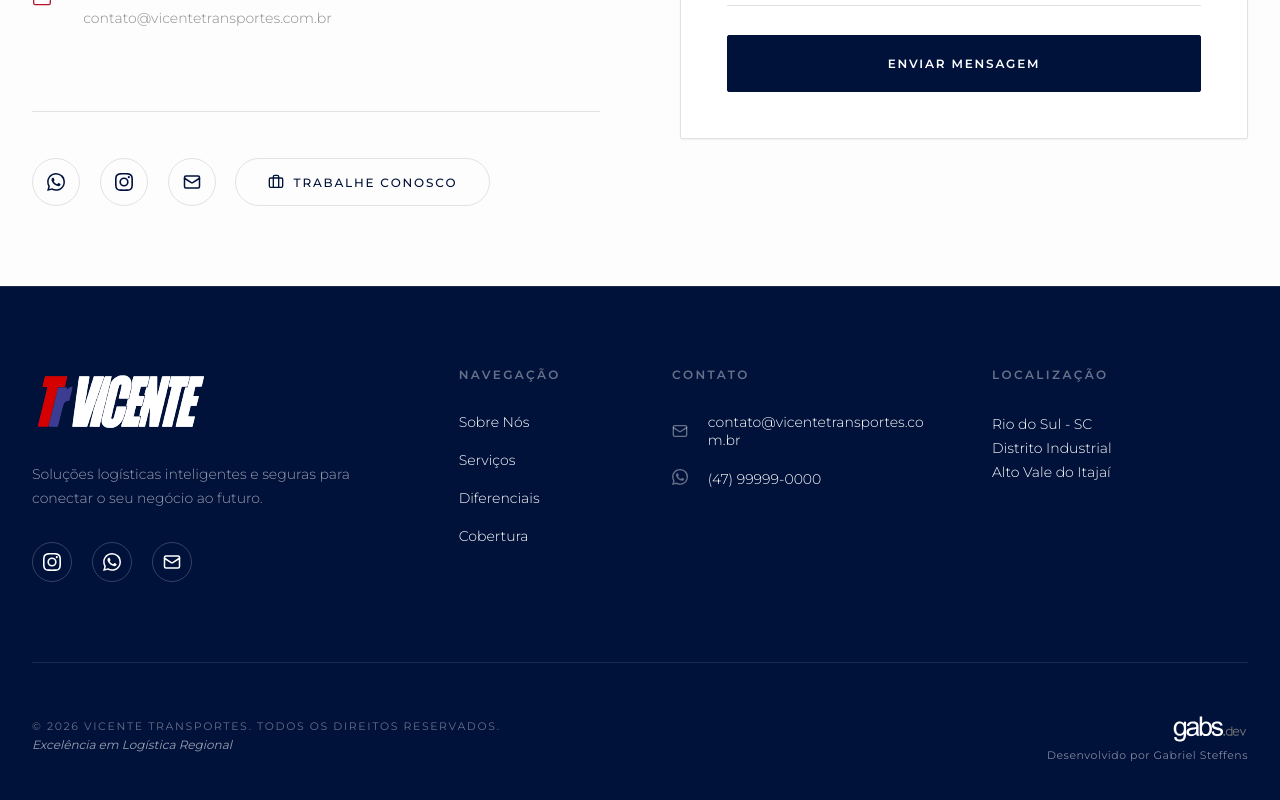
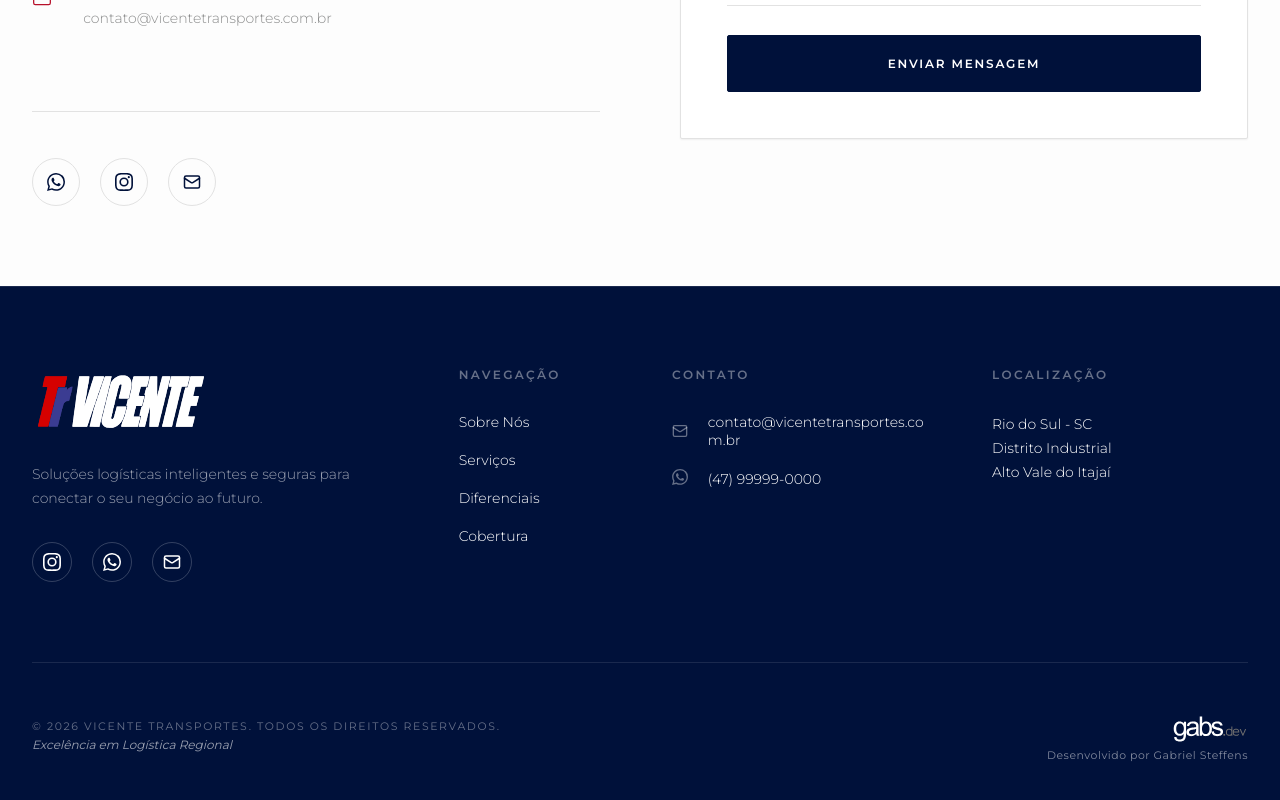
Before and after one commit to gabste8831/Tr-Transportes-Landing-Page, a Next.js app: page / in a window 1280 px wide. Shown: the part 5503-6303 px from the top of the page. Built offline with nearby package versions, Linux system fonts and the light colour scheme.

Commit message:
retirada do work with us

```diff
--- a/src/components/sections/contact/Contact.module.css
+++ b/src/components/sections/contact/Contact.module.css
@@ -105,38 +105,6 @@
 
 .socialCircle:active {
   transform: scale(0.95);
-}
-
-.workWithUs {
-  display: flex;
-  align-items: center;
-  justify-content: center;
-  padding-inline: var(--space-md);
-  height: 3rem;
-  border-radius: 999px;
-  border: 1px solid var(--color-outline-variant);
-  color: var(--color-primary);
-  transition: background 0.3s ease, color 0.3s ease, transform 0.1s ease;
-}
-
-.workWithUs:hover {
-  background: var(--color-primary);
-  color: #ffffff;
-}
-
-.workWithUs:active {
-  transform: scale(0.95);
-}
-
-.workWithUsIcon {
-  margin-right: var(--space-2xs);
-}
-
-.workWithUsLabel {
-  font-size: var(--fs-xs);
-  text-transform: uppercase;
-  font-weight: 500;
-  letter-spacing: 0.15em;
 }
 
 .formWrap {
--- a/src/components/sections/contact/Contact.tsx
+++ b/src/components/sections/contact/Contact.tsx
@@ -153,10 +153,6 @@ export default function Contact() {
               <a aria-label="E-mail" href="mailto:contato@vicentetransportes.com.br" className={styles.socialCircle}>
                 <Mail size={18} />
               </a>
-              <a href="#" className={styles.workWithUs}>
-                <Briefcase size={16} className={styles.workWithUsIcon} />
-                <span className={styles.workWithUsLabel}>Trabalhe conosco</span>
-              </a>
             </div>
           </div>
 
```
